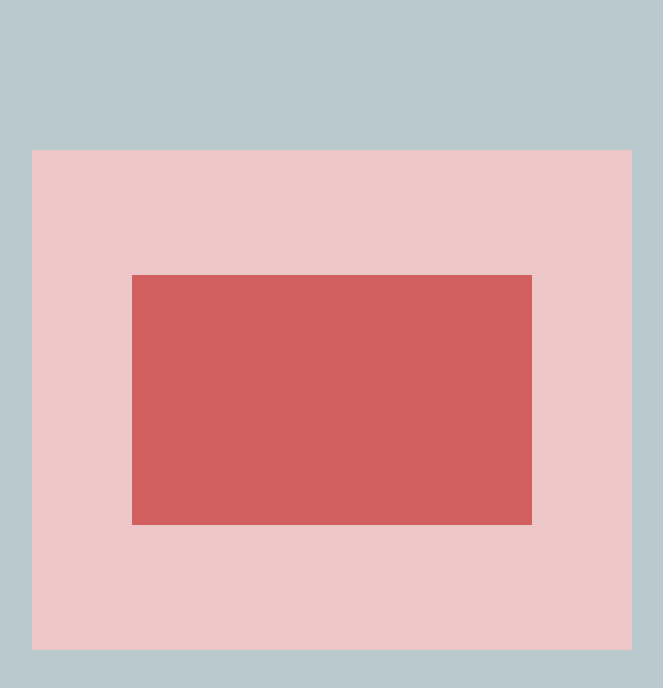
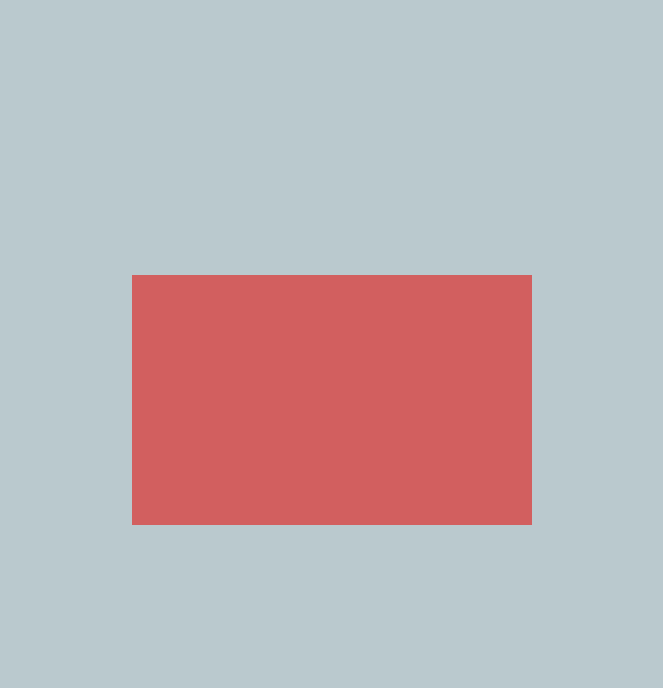
Before and after one commit to efflepw/juicy-ui, a React (Vite) app: page / in a window 1280 px wide. Shown: the top 688 px of the page, without its empty margins (308-971 px from the left). Built offline with nearby package versions, Linux system fonts and the light colour scheme.

Commit message:
feat: add mono color component destroy with particle animation

```diff
--- a/src/components/Destroy/MonoParticles/MonoParticles.css
+++ b/src/components/Destroy/MonoParticles/MonoParticles.css
@@ -3,22 +3,24 @@
 }
 
 .mono-particles-canvas {
-  background-color: #edc7c7;
-
   position: absolute;
 
-  top: -50%;
-  left: -25%;
+  top: -75%;
+  left: -50%;
 
-  width: 150%;
-  height: 200%;
+  width: 200%;
+  height: 250%;
 
   z-index: -1;
 }
 
-.mono-particles-content {
+.mono-particles-content-wrapper {
   width: 400px;
   height: 250px;
+}
 
+.mono-particles-content {
+  width: 100%;
+  height: 100%;
   background-color: #d25f5f;
 }
--- a/src/components/Destroy/MonoParticles/MonoParticles.tsx
+++ b/src/components/Destroy/MonoParticles/MonoParticles.tsx
@@ -1,10 +1,121 @@
+import { useEffect, useRef, useState } from "react";
 import "./MonoParticles.css";
 
+const DOT_SIZE = 4;
+const SPEED = 1.2;
+
+const WIDTH = 400;
+const HEIGHT = 250;
+
+type Particle = {
+  x: number;
+  y: number;
+  angle: number;
+};
+
+const getInitialParticlesPosition = (): Particle[] => {
+  const particles: Particle[] = [];
+  for (let i = 0; i < WIDTH; i = i + DOT_SIZE + 1) {
+    for (let j = 0; j < HEIGHT; j = j + DOT_SIZE + 1) {
+      const particle = {
+        x: i + WIDTH * 0.5,
+        y: j + HEIGHT * 0.75,
+        angle: Math.random() * Math.PI * 2 + Math.PI / 4,
+        // angle: Math.atan2(j - HEIGHT / 2, i - WIDTH / 2),
+      };
+
+      particles.push(particle);
+    }
+  }
+
+  return particles;
+};
+
+const updateParticlesPosition = (
+  particles: Particle[],
+  iter: number
+): Particle[] => {
+  const updated = particles.reduce<Particle[]>((ac, cv) => {
+    const rnd = Math.random();
+
+    if (rnd > iter * 0.0005) {
+      const newCoord = {
+        x: cv.x + Math.cos(cv.angle) * SPEED,
+        y: cv.y + Math.sin(cv.angle) * SPEED,
+        angle: cv.angle,
+      };
+
+      return [...ac, newCoord];
+    }
+
+    return ac;
+  }, []);
+
+  return updated;
+};
+
 const MonoParticles = () => {
+  const canvasRef = useRef<HTMLCanvasElement>(null);
+  const [animating, setAnimating] = useState(false);
+
+  useEffect(() => {
+    const canvas = canvasRef.current;
+    if (!canvas) return;
+    const ctx = canvasRef.current.getContext("2d");
+
+    if (!ctx) return;
+
+    let rafId: number | null = null;
+    let iter = 1;
+    let particles = getInitialParticlesPosition();
+
+    const drawParticles = () => {
+      ctx.clearRect(0, 0, canvas.width, canvas.height);
+      ctx.fillStyle = "#d25f5f";
+
+      particles = updateParticlesPosition(particles, iter);
+
+      particles.forEach((p) => {
+        ctx.fillRect(p.x, p.y, DOT_SIZE, DOT_SIZE);
+      });
+
+      iter++;
+
+      if (animating && particles.length) {
+        rafId = requestAnimationFrame(drawParticles);
+      } else if (animating && !particles.length) {
+        setAnimating(false);
+      }
+    };
+
+    if (animating && !rafId) {
+      drawParticles();
+    }
+
+    return () => {
+      if (rafId) {
+        cancelAnimationFrame(rafId);
+      }
+    };
+  }, [animating]);
+
+  const onDestroy = () => {
+    setAnimating(true);
+  };
+
   return (
     <div className="mono-particles-container">
-      <canvas className="mono-particles-canvas"></canvas>
-      <div className="mono-particles-content"></div>
+      <canvas
+        ref={canvasRef}
+        className="mono-particles-canvas"
+        width={WIDTH * 2}
+        height={HEIGHT * 2.5}
+      ></canvas>
+      <div className={`mono-particles-content-wrapper`}>
+        {!animating && (
+          <div className="mono-particles-content" onClick={onDestroy}></div>
+        )}
+      </div>
     </div>
   );
 };
```
Also changed, not shown: src/components/Border/RainbowBorder/styles.css (renamed from src/components/Border/RainbowBorder/RainbowBorder.css).
